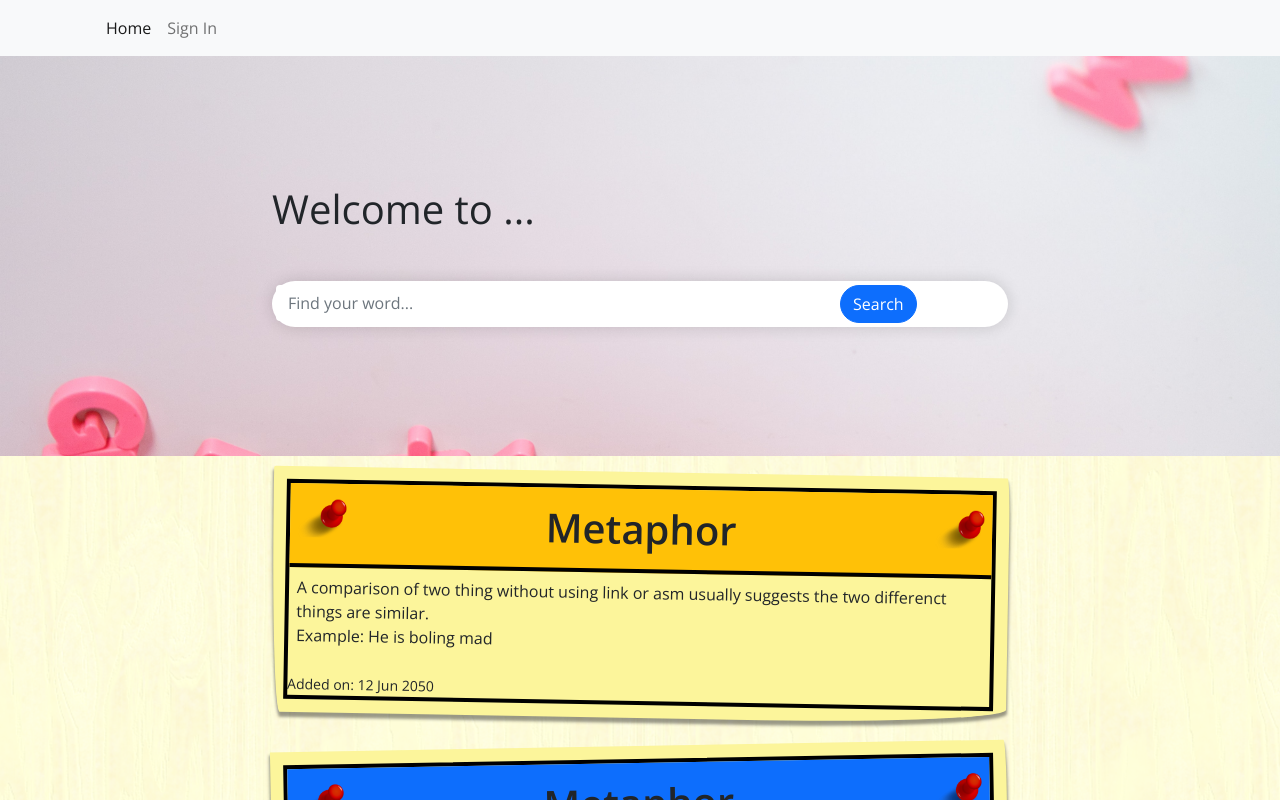
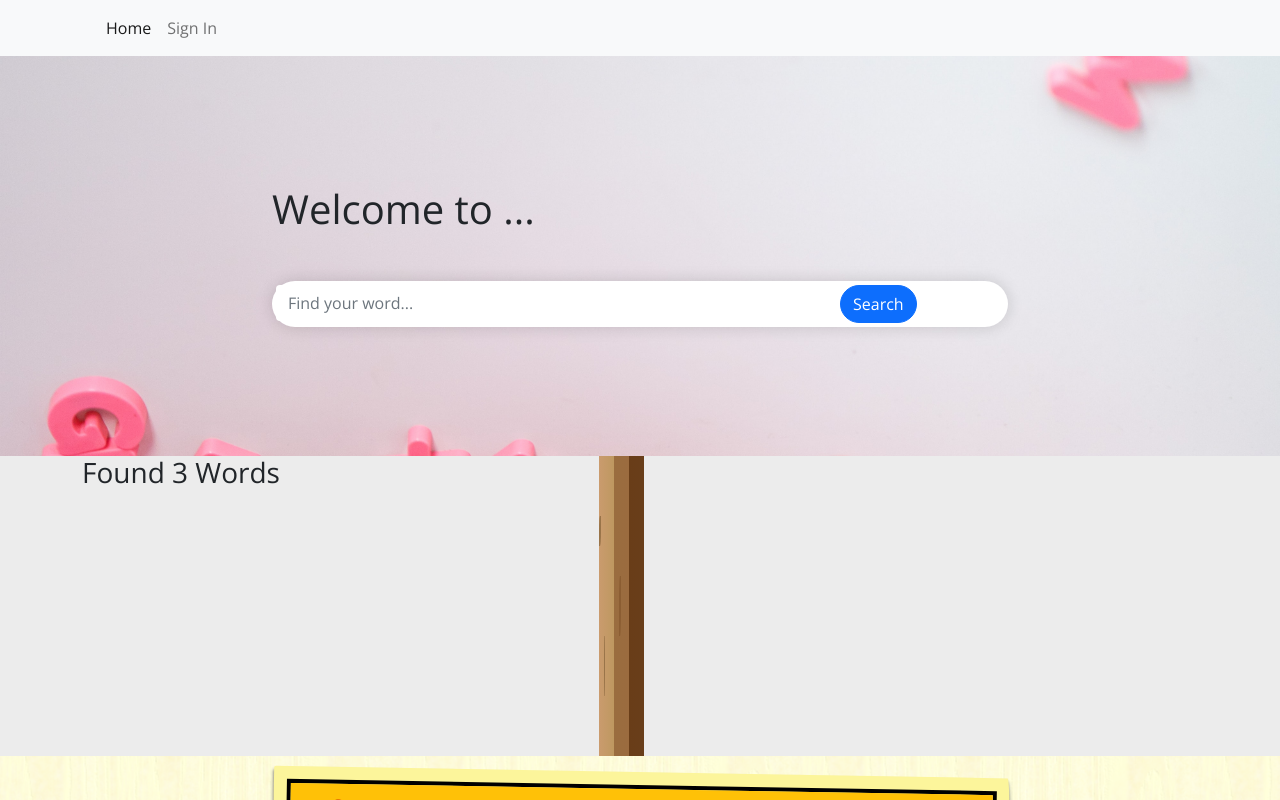
Before and after one commit to shibbirweb/word-camp, a Vue app: page / in a window 1280 px wide. Shown: the top 800 px of the page. Built offline with nearby package versions, Linux system fonts and the light colour scheme.

Commit message:
Add Stick in Search Summary Section

```diff
--- a/src/views/Home.vue
+++ b/src/views/Home.vue
@@ -12,6 +12,25 @@
             </div>
         </section>
         <!-- Hero Area End -->
+
+        <!-- Search Summary Start -->
+        <section class="search_summary">
+            <div class="stick_handler">
+                <span class="stick one"></span>
+                <span class="stick two"></span>
+                <span class="stick three"></span>
+            </div>
+            <div class="container">
+                <div class="row">
+                    <div class="col-12">
+                        <div>
+                            <h3>Found 3 Words</h3>
+                        </div>
+                    </div>
+                </div>
+            </div>
+        </section>
+        <!-- Search Summary End -->
 
         <!-- Word Lists Start -->
         <section class="word_list_section py-3">
@@ -69,4 +88,77 @@ export default {
         );
     background-attachment: fixed;
 }
+
+.search_summary {
+    background: rgb(236, 236, 236);
+    min-height: 300px;
+    position: relative;
+
+    $stick_width: 15px;
+    .stick_handler {
+        position: absolute;
+        top: 0;
+        bottom: 0;
+        left: 48%;
+        .stick {
+            top: 0;
+            bottom: 0;
+            position: absolute;
+            width: $stick_width;
+            box-sizing: border-box;
+            &.one {
+                left: -$stick_width;
+                background: linear-gradient(
+                    90deg,
+                    rgba(202, 155, 110, 1) 0%,
+                    rgba(190, 152, 96, 1) 100%
+                );
+                &::before {
+                    content: " ";
+                    height: 10%;
+                    border-right: 2px solid #997449;
+                    position: absolute;
+                    top: 20%;
+                    border-top-left-radius: 50%;
+                    border-bottom-right-radius: 50%;
+                }
+                &::after {
+                    content: " ";
+                    height: 20%;
+                    border-right: 1px solid #997449;
+                    position: absolute;
+                    bottom: 20%;
+                    left: 30%;
+                    border-top-left-radius: 50%;
+                    border-bottom-right-radius: 50%;
+                }
+            }
+            &.two {
+                background: linear-gradient(
+                    90deg,
+                    rgba(154, 109, 63, 1) 0%,
+                    rgba(155, 107, 63, 1) 100%
+                );
+                &::after {
+                    content: " ";
+                    height: 20%;
+                    border-right: 2px solid #8b5d32;
+                    position: absolute;
+                    top: 40%;
+                    left: 30%;
+                    border-top-left-radius: 50%;
+                    border-bottom-right-radius: 50%;
+                }
+            }
+            &.three {
+                left: $stick_width;
+                background: linear-gradient(
+                    90deg,
+                    rgba(105, 61, 24, 1) 0%,
+                    rgba(105, 62, 26, 1) 100%
+                );
+            }
+        }
+    }
+}
 </style>
```
